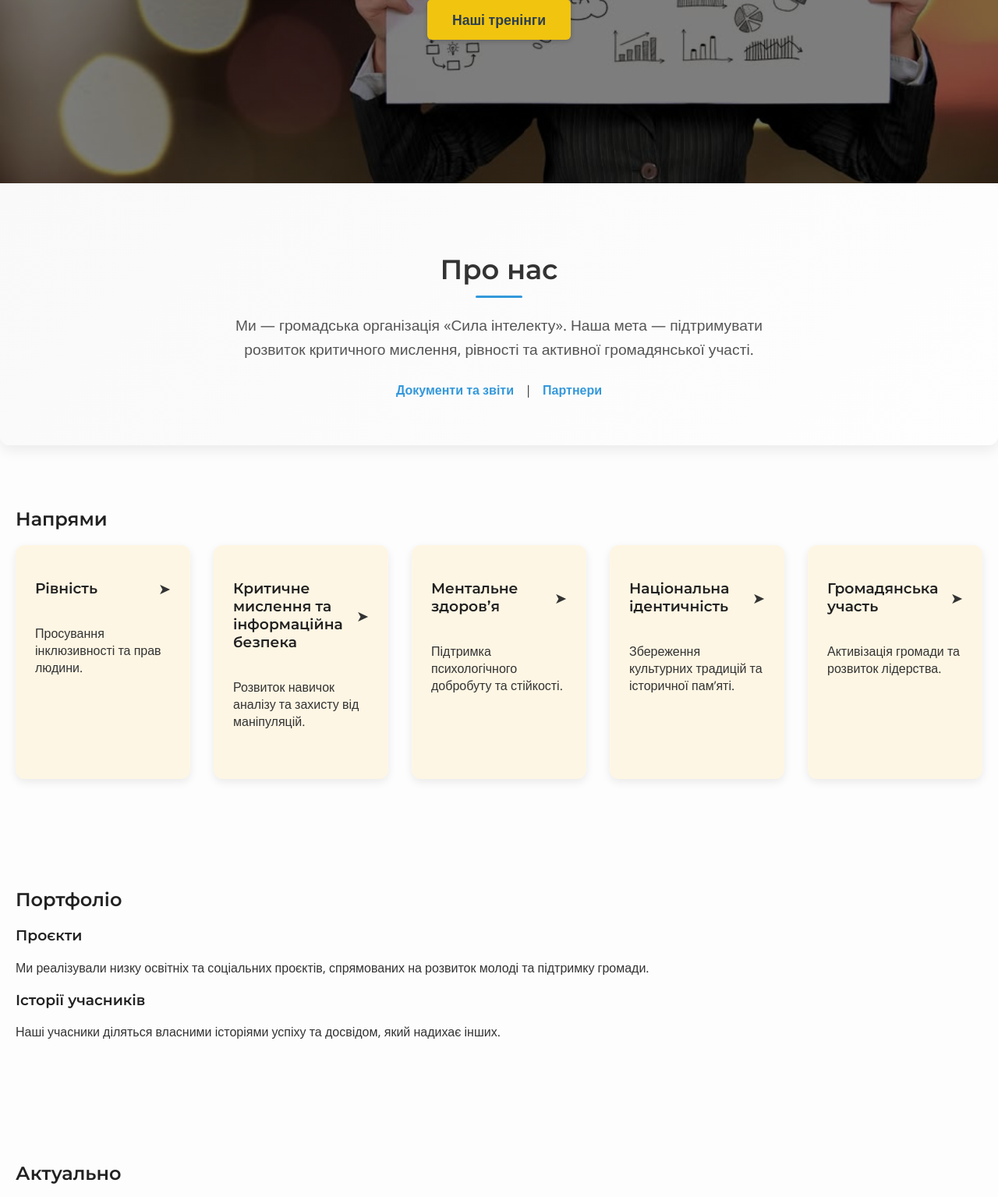
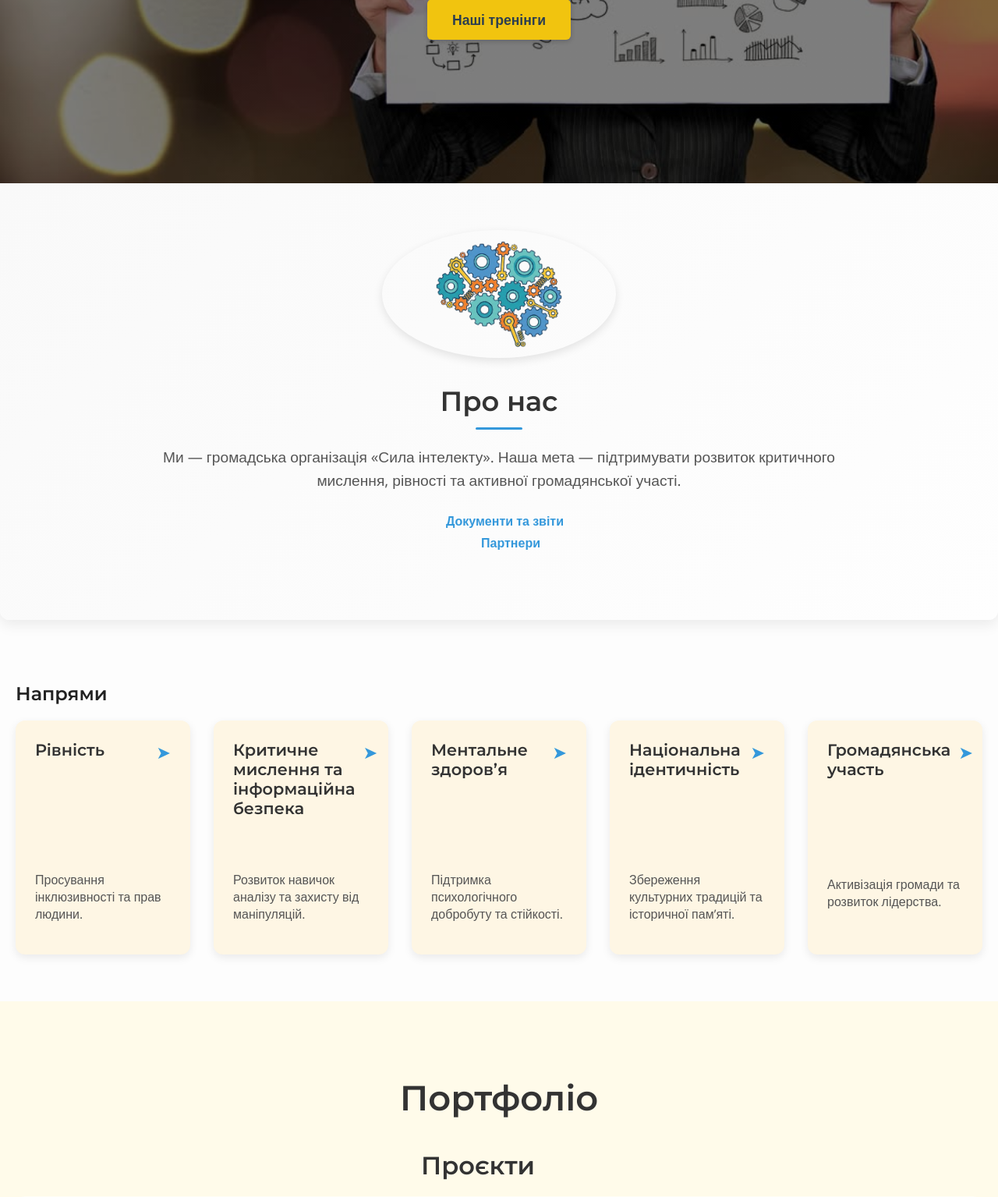
Before and after one commit to wturman/trainings-landing, a PHP site: page / in a window 1280 px wide. Shown: the part 475-2010 px from the top of the page at 78% size. Run offline with PHP 8.4, Linux system fonts and the light colour scheme.

Commit message:
site structure

```diff
--- a/css/about.css
+++ b/css/about.css
@@ -1,9 +1,21 @@
 .about {
   background: linear-gradient(135deg, #f9f9f9, #fefefe);
   padding: 60px 20px;
-  text-align: center;
   border-radius: 12px;
   box-shadow: 0 6px 18px rgba(0, 0, 0, 0.08);
+}
+
+.about-icon img {
+  width: 300px;
+  height: auto;
+  border-radius: 50%;
+  box-shadow: 0 4px 12px rgba(0, 0, 0, 0.1);
+}
+
+.about-container {
+  max-width: 900px;
+  margin: 0 auto;
+  text-align: center;
 }
 
 .about h2 {
@@ -24,11 +36,10 @@
 }
 
 .about p {
-  max-width: 700px;
-  margin: 0 auto 25px;
   font-size: 1.2em;
   line-height: 1.6;
   color: #555;
+  margin-bottom: 25px;
 }
 
 .about-links {
@@ -39,10 +50,45 @@
   color: #3498db;
   text-decoration: none;
   font-weight: 600;
-  margin: 0 10px;
+  margin: 0 15px;
+  position: relative;
   transition: color 0.3s ease;
+}
+
+.about-links a::after {
+  content: "";
+  display: block;
+  height: 2px;
+  background: #3498db;
+  width: 0;
+  transition: width 0.3s ease;
+  margin-top: 4px;
 }
 
 .about-links a:hover {
   color: #e07a5f;
 }
+
+.about-links a:hover::after {
+  width: 100%;
+}
+
+/* 📱 Адаптивність */
+@media (max-width: 768px) {
+  .about {
+    padding: 40px 15px;
+  }
+
+  .about h2 {
+    font-size: 1.8em;
+  }
+
+  .about p {
+    font-size: 1.05em;
+  }
+
+  .about-links a {
+    display: block;
+    margin: 10px 0;
+  }
+}
--- a/css/directions.css
+++ b/css/directions.css
@@ -20,32 +20,81 @@
   cursor: pointer;
   display: flex;
   flex-direction: column;
-  justify-content: flex-start;
-} /* Активна картка */
+  justify-content: space-between;
+}
+
+/* Активна картка */
 .direction-card.active {
   flex: 2;
   transform: scale(1.05);
   z-index: 10;
-} /* Інші картки */
+}
+
+/* Інші картки */
 .direction-card.inactive {
   transform: scale(0.9);
   opacity: 0.6;
 }
 
-/* Хедер картки */
+/* Хедер картки: назва + стрілочка */
 .card-header {
   display: flex;
   justify-content: space-between;
-  align-items: center;
+  align-items: flex-start;
+  margin-bottom: 15px;
+}
+
+.card-header h3 {
+  font-size: 1.3em;
+  margin: 0;
+  color: #333;
+  flex: 1;
 }
 
 .arrow {
-  font-size: 1.2em;
+  font-size: 1.4em;
+  color: #3498db;
+  margin-left: 10px;
   transition: transform 0.3s ease;
 }
 
 .direction-card.active .arrow {
   transform: rotate(90deg);
+}
+
+/* Опис напряму — завжди внизу */
+.card-summary {
+  font-size: 1em;
+  color: #555;
+  margin-top: auto;
+  min-height: 60px; /* однакова висота */
+}
+
+/* Кнопка "Докладніше" */
+.more-btn {
+  position: absolute;
+  bottom: 20px;
+  right: 20px;
+  background: #3498db;
+  color: #fff;
+  border: none;
+  padding: 8px 14px;
+  border-radius: 6px;
+  font-size: 0.9em;
+  cursor: pointer;
+  opacity: 0;
+  transition: opacity 0.3s ease, background 0.3s ease;
+}
+
+/* показати кнопку при наведенні */
+.direction-card:hover .more-btn {
+  opacity: 1;
+}
+
+/* у активній картці кнопка завжди видима */
+.direction-card.active .more-btn {
+  opacity: 1;
+  background: #e74c3c; /* червоний для "Закрити" */
 }
 
 /* Деталі картки */
@@ -55,9 +104,11 @@
   overflow: hidden;
   transition: max-height 0.6s ease, opacity 0.6s ease;
 }
+
 .direction-card.active .card-details {
   max-height: 600px; /* плавне розгортання */
   opacity: 1;
+  animation: fadeIn 0.4s ease;
 }
 
 .card-details img {
@@ -68,7 +119,7 @@
   margin-bottom: 15px;
 }
 
-/* Кнопки */
+/* Кнопка закриття */
 .close-btn {
   margin-top: 10px;
   background: #e07a5f;
@@ -81,29 +132,10 @@
 
 /* Ховер ефект */
 .direction-card:hover {
-  transform: scale(1.03);
   box-shadow: 0 6px 16px rgba(0, 0, 0, 0.12);
 }
 
-/* Кнопка "Докладніше" */
-.more-btn {
-  display: none;
-  margin-top: 12px;
-  background: #3498db;
-  color: #fff;
-  border: none;
-  padding: 8px 14px;
-  border-radius: 6px;
-  cursor: pointer;
-  transition: opacity 0.3s ease;
-}
-
-.direction-card:hover .more-btn {
-  display: inline-block;
-  opacity: 1;
-}
-
-/* Анімація */
+/* Анімація появи */
 @keyframes fadeIn {
   from {
     opacity: 0;
--- a/css/portfolio.css
+++ b/css/portfolio.css
@@ -0,0 +1,189 @@
+/* === Секція Портфоліо === */
+.portfolio {
+  padding: 60px 20px;
+  background: #fffbea; /* пастельний світло-жовтий фон */
+}
+
+/* Заголовок Портфоліо: fade-in + slide */
+.portfolio h2 {
+  font-size: 2.8em;
+  font-weight: 700;
+  text-align: center;
+  opacity: 0;
+  transform: translateY(30px);
+  transition: opacity 0.8s ease, transform 0.8s ease;
+  margin-bottom: 40px;
+  color: #333;
+}
+
+.portfolio h2.visible {
+  opacity: 1;
+  transform: translateY(0);
+}
+
+/* Підзаголовок Проєкти: typing effect + позиціонування над фото */
+.projects-title {
+  font-size: 2em;
+  font-weight: 600;
+  color: #333;
+  overflow: hidden;
+  white-space: nowrap;
+  width: 0;
+  margin-bottom: 20px;
+  border-right: 3px solid #3498db;
+  display: block;
+  margin-left: calc(50% - 100px);
+  max-width: 200px;
+}
+
+.projects-title.typing {
+  animation: typing 3s steps(7, end) forwards;
+}
+
+.projects-title.finished {
+  border-right: none;
+}
+
+@keyframes typing {
+  from {
+    width: 0;
+  }
+  to {
+    width: 7ch;
+  }
+}
+
+/* === Проєкти === */
+.project-list {
+  display: flex;
+  flex-direction: column;
+  gap: 40px;
+}
+
+.project-item {
+  display: flex;
+  gap: 30px;
+  align-items: center;
+  opacity: 0;
+  transform: translateY(40px);
+  transition: opacity 0.6s ease, transform 0.6s ease;
+  background: #fffdf5;
+  border-radius: 12px;
+  padding: 20px;
+}
+
+.project-item.visible {
+  opacity: 1;
+  transform: translateY(0);
+}
+
+.project-image img {
+  width: 100%;
+  border-radius: 12px;
+  object-fit: cover;
+}
+
+.project-text {
+  width: 50%;
+}
+
+.project-image,
+.project-text {
+  flex: 1;
+}
+
+.project-text h4 {
+  margin-bottom: 10px;
+  font-size: 1.4em;
+  color: #333;
+}
+
+.project-text p {
+  font-size: 1em;
+  color: #555;
+}
+
+/* Чергування: кожен другий проект міняє порядок */
+.project-item:nth-child(even) {
+  flex-direction: row-reverse;
+}
+
+/* === Історії учасників === */
+.stories-grid {
+  display: grid;
+  grid-template-columns: repeat(auto-fit, minmax(18rem, 1fr));
+  gap: 2rem;
+  margin-top: 2.5rem;
+}
+
+/* Звичайні картки */
+.story-card {
+  background: #fffdf5;
+  border-radius: 0.75rem;
+  padding: 1.25rem;
+  box-shadow: 0 0.25rem 0.75rem rgba(0, 0, 0, 0.08);
+  text-align: center;
+  min-height: 22rem;
+  display: flex;
+  flex-direction: column;
+  align-items: center;
+  justify-content: flex-start;
+}
+
+.story-photo img {
+  width: 6rem;
+  height: 6rem;
+  border-radius: 50%;
+  margin-bottom: 1rem;
+  object-fit: cover;
+}
+
+/* Картки з логотипами / великими зображеннями */
+.story-card-logo {
+  background: #f5f2e9; /* трохи інший пастельний фон */
+  border-radius: 0.75rem;
+  box-shadow: 0 0.25rem 0.75rem rgba(0, 0, 0, 0.08);
+  min-height: 22rem;
+  display: flex;
+  align-items: center;
+  justify-content: center;
+  padding: 1rem;
+}
+
+.story-card-logo img {
+  width: 70%; /* збільшений розмір */
+  height: auto;
+  object-fit: contain;
+}
+
+/* Заголовок Історії учасників: typing effect */
+.stories-title {
+  font-size: 2em;
+  font-weight: 600;
+  color: #333;
+  overflow: hidden;
+  white-space: nowrap;
+  width: 0;
+  margin-bottom: 20px;
+  border-right: 3px solid #3498db;
+  display: block;
+  margin-left: calc(50% - 150px);
+  max-width: 300px;
+}
+
+.stories-title.typing {
+  animation: typingStories 4s steps(18, end) forwards;
+}
+
+.stories-title.finished {
+  border-right: none;
+}
+
+@keyframes typingStories {
+  from {
+    width: 0;
+  }
+  to {
+    width: 18ch;
+  }
+}
--- a/index.html
+++ b/index.html
@@ -83,16 +83,27 @@
 
     <!-- About -->
 <section id="about" class="about">
+  <div class="about-container">
+    <!-- Логотип/іконка зліва -->
+    <div class="about-icon">
+      <img src="img/logo.png" alt="Сила інтелекту" />
+    </div>
+
+    <!-- Основний текст справа -->
+    <div class="about-content">
       <h2>Про нас</h2>
       <p>
         Ми — громадська організація «Сила інтелекту». Наша мета — підтримувати розвиток
         критичного мислення, рівності та активної громадянської участі.
       </p>
       <div class="about-links">
-    <a href="#documents">Документи та звіти</a> |
-    <a href="#partners">Партнери</a>
+        <a href="#documents"><span class="link-icon"></span> Документи та звіти</a>
+        <a href="#partners"><span class="link-icon"></span> Партнери</a>
+      </div>
+    </div>
   </div>
 </section>
+
 
 
 <!-- Directions -->
@@ -107,6 +118,10 @@
         <span class="arrow">➤</span>
       </div>
       <p class="card-summary">Просування інклюзивності та прав людини.</p>
+
+      <!-- Кнопка завжди в картці, але з’являється при hover -->
+      <div class="more-btn">Докладніше</div>
+
       <div class="card-details">
         <img src="https://picsum.photos/600/300?random=11" alt="Стокове фото" />
         <p>
@@ -114,7 +129,6 @@
           працевлаштуванні та громадському житті. Наші програми допомагають
           долати дискримінацію та формувати культуру взаємоповаги.
         </p>
-        <button class="close-btn">Закрити</button>
       </div>
     </div>
 
@@ -125,6 +139,9 @@
         <span class="arrow">➤</span>
       </div>
       <p class="card-summary">Розвиток навичок аналізу та захисту від маніпуляцій.</p>
+
+      <div class="more-btn">Докладніше</div>
+
       <div class="card-details">
         <img src="https://picsum.photos/600/300?random=12" alt="Стокове фото" />
         <p>
@@ -133,7 +150,6 @@
           та медіаграмотності, щоб кожен міг впевнено орієнтуватися в
           інформаційному просторі.
         </p>
-        <button class="close-btn">Закрити</button>
       </div>
     </div>
 
@@ -144,6 +160,9 @@
         <span class="arrow">➤</span>
       </div>
       <p class="card-summary">Підтримка психологічного добробуту та стійкості.</p>
+
+      <div class="more-btn">Докладніше</div>
+
       <div class="card-details">
         <img src="https://picsum.photos/600/300?random=13" alt="Стокове фото" />
         <p>
@@ -152,7 +171,6 @@
           між роботою та особистим життям. Учасники отримують інструменти для
           турботи про себе та інших.
         </p>
-        <button class="close-btn">Закрити</button>
       </div>
     </div>
 
@@ -163,6 +181,9 @@
         <span class="arrow">➤</span>
       </div>
       <p class="card-summary">Збереження культурних традицій та історичної пам’яті.</p>
+
+      <div class="more-btn">Докладніше</div>
+
       <div class="card-details">
         <img src="https://picsum.photos/600/300?random=14" alt="Стокове фото" />
         <p>
@@ -170,7 +191,6 @@
           мистецтво та історію. Організовуємо фестивалі, лекції та інтерактивні
           заходи, які формують гордість за національну спадщину.
         </p>
-        <button class="close-btn">Закрити</button>
       </div>
     </div>
 
@@ -181,6 +201,9 @@
         <span class="arrow">➤</span>
       </div>
       <p class="card-summary">Активізація громади та розвиток лідерства.</p>
+
+      <div class="more-btn">Докладніше</div>
+
       <div class="card-details">
         <img src="https://picsum.photos/600/300?random=15" alt="Стокове фото" />
         <p>
@@ -188,7 +211,6 @@
           національному рівні. Програми включають навчання з адвокації,
           волонтерства та розвитку громадських ініціатив.
         </p>
-        <button class="close-btn">Закрити</button>
       </div>
     </div>
 
@@ -197,23 +219,141 @@
 
 
 
+
 <!-- Portfolio -->
 <section id="portfolio" class="portfolio">
-  <h2>Портфоліо</h2>
-  <div class="portfolio-block">
-    <h3>Проєкти</h3>
+  <h2 class="gradient-title">Портфоліо</h2>
+
+
+  <!-- Проєкти -->
+  <div class="projects">
+    <h3 class="projects-title">Проєкти</h3>
+    <div class="project-list">
+      <div class="project-item">
+        <div class="project-image">
+          <img src="https://picsum.photos/600/400?random=1" alt="Проєкт 1" />
+        </div>
+        <div class="project-text">
+          <h4>Освітня ініціатива</h4>
+          <p>Ми створили програму для розвитку навичок критичного мислення серед школярів.</p>
+        </div>
+      </div>
+
+      <div class="project-item">
+        <div class="project-image">
+          <img src="https://picsum.photos/600/400?random=2" alt="Проєкт 2" />
+        </div>
+        <div class="project-text">
+          <h4>Соціальний простір</h4>
+          <p>Запустили центр для молоді, де проводяться тренінги та воркшопи.</p>
+        </div>
+      </div>
+
+      <div class="project-item">
+        <div class="project-image">
+          <img src="https://picsum.photos/600/400?random=3" alt="Проєкт 3" />
+        </div>
+        <div class="project-text">
+          <h4>Менторська програма</h4>
+          <p>Залучили експертів для підтримки студентів у їхніх освітніх проєктах.</p>
+        </div>
+      </div>
+
+      <div class="project-item">
+        <div class="project-image">
+          <img src="https://picsum.photos/600/400?random=4" alt="Проєкт 4" />
+        </div>
+        <div class="project-text">
+          <h4>Культурні заходи</h4>
+          <p>Організували серію подій для збереження національної ідентичності.</p>
+        </div>
+      </div>
+
+      <div class="project-item">
+        <div class="project-image">
+          <img src="https://picsum.photos/600/400?random=5" alt="Проєкт 5" />
+        </div>
+        <div class="project-text">
+          <h4>Громадянська участь</h4>
+          <p>Підтримали ініціативи, що сприяють активному залученню громади.</p>
+        </div>
+      </div>
+    </div>
+  </div>
+
+  <!-- Історії учасників -->
+<section class="stories">
+  <h3 class="stories-title">Історії учасників</h3>
+
+  <div class="stories-grid">
+    <!-- Перший ряд -->
+    <div class="story-card">
+      <div class="story-photo">
+        <img src="https://picsum.photos/150?random=6" alt="Учасник 1" />
+      </div>
       <p>
-      Ми реалізували низку освітніх та соціальних проєктів, спрямованих на розвиток
-      молоді та підтримку громади.
+        Анна: «Завдяки програмі я знайшла нових друзів та впевненість у собі.
+        Ми працювали над спільними проєктами, і це допомогло мені відчути
+        підтримку команди та зрозуміти, що я можу досягати більшого.»
       </p>
     </div>
-  <div class="portfolio-block">
-    <h3>Історії учасників</h3>
+
+    <div class="story-card-logo">
+      <img src="img/img-rewiev-1.png" alt="Логотип" />
+    </div>
+
+    <div class="story-card">
+      <div class="story-photo">
+        <img src="https://picsum.photos/150?random=7" alt="Учасник 2" />
+      </div>
       <p>
-      Наші учасники діляться власними історіями успіху та досвідом, який надихає інших.
+        Олег: «Проєкти допомогли мені розвинути навички лідерства. Я навчився
+        організовувати роботу групи, брати відповідальність за результат і
+        мотивувати інших. Це стало важливим кроком у моєму професійному розвитку.»
       </p>
     </div>
+
+    <div class="story-card-logo">
+      <img src="img/img-rewiev-2.png" alt="Логотип" />
+    </div>
+
+    <!-- Другий ряд -->
+     <div class="story-card-logo">
+      <img src="img/img-rewiev-3.png" alt="Логотип" />
+    </div>
+    <div class="story-card">
+      <div class="story-photo">
+        <img src="https://picsum.photos/150?random=8" alt="Учасник 3" />
+      </div>
+      <p>
+        Марія: «Я навчилася краще працювати в команді та долати труднощі.
+        Участь у програмі дала мені можливість відчути, що навіть складні завдання
+        можна вирішити разом. Це додало мені впевненості у власних силах.»
+      </p>
+    </div>
+
+
+
+    <div class="story-card-logo">
+      <img src="img/img-rewiev-4.png" alt="Логотип" />
+    </div>
+
+    <div class="story-card">
+      <div class="story-photo">
+        <img src="https://picsum.photos/150?random=8" alt="Учасник 4" />
+      </div>
+      <p>
+        Іван: «Участь у тренінгах дала мені нові можливості для кар’єри.
+        Я отримав практичні знання, які зміг застосувати на роботі, і це
+        допомогло мені отримати підвищення. Програма стала справжнім поштовхом
+        для мого професійного зростання.»
+      </p>
+    </div>
+
+
+  </div>
 </section>
+
 
 <!-- Aktualno -->
 <section id="aktualno" class="aktualno">
--- a/js/main.js
+++ b/js/main.js
@@ -3,3 +3,4 @@ import "./burger.js";
 import "./hero.js";
 import "./gallery.js";
 import "./directions.js";
+import "./portfolio.js";
```
Also changed, not shown: js/directions.js (+21 -7 lines), js/portfolio.js (added, +40 -0 lines), img/img-rewiev-1.jpg (added), img/img-rewiev-1.png (added), img/img-rewiev-2.png (added), img/img-rewiev-3.jpg (added), img/img-rewiev-3.png (added), img/img-rewiev-4.jpg (added), img/img-rewiev-4.png (added). Lines whose indentation alone changed are shown as unchanged.
